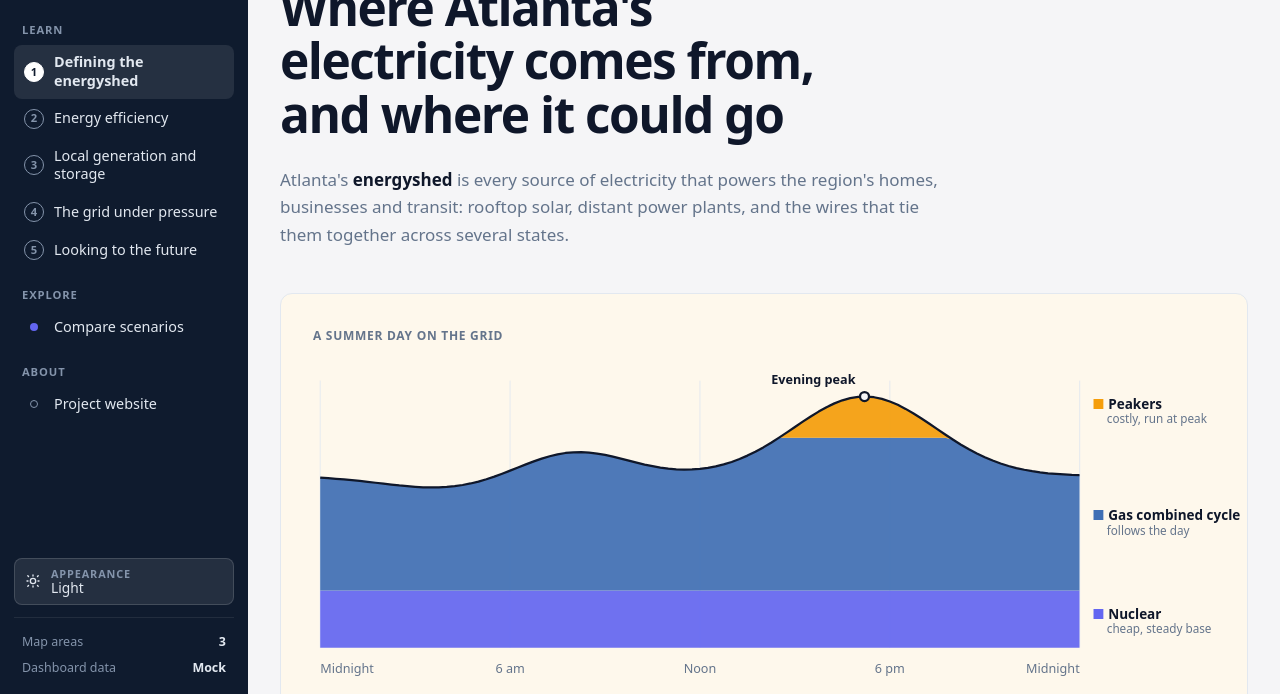
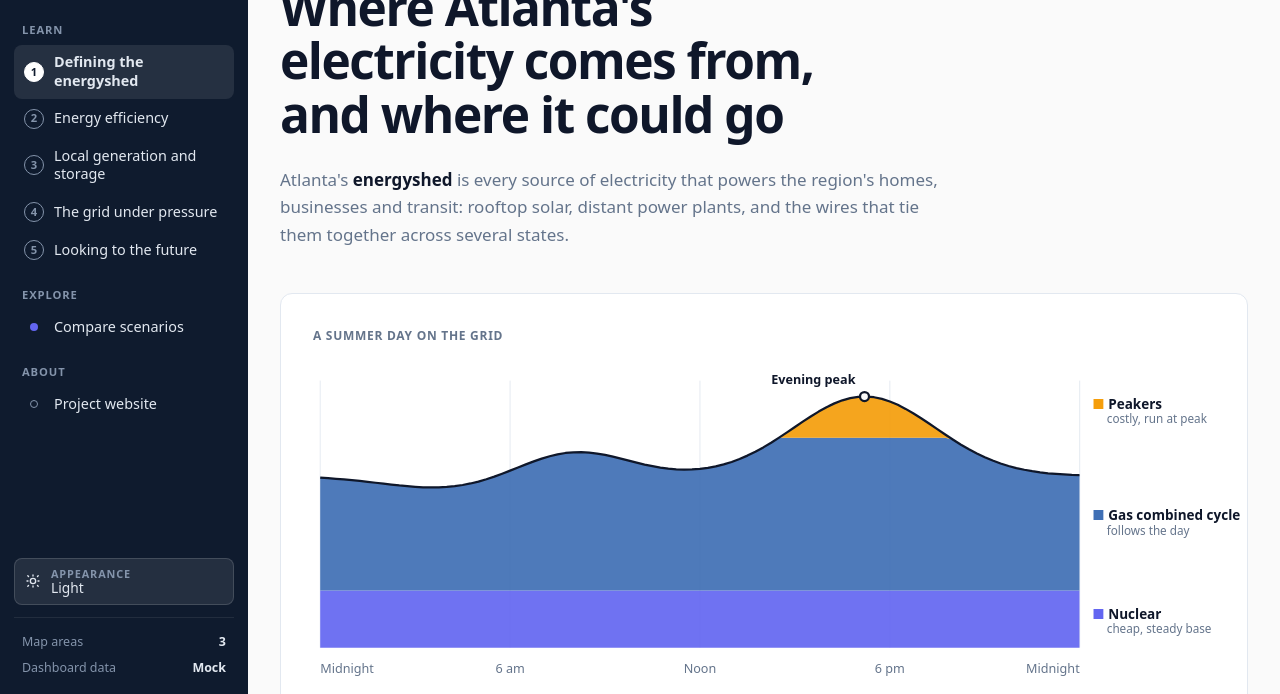
Before and after one commit to adrianmungroo/Energyshed-Communication-Tool, an Astro site: page / in a window 1280 px wide. Shown: the part 104-798 px from the top of the page. Built offline with nearby package versions, Linux system fonts and the light colour scheme; Astro itself is replaced by a stand-in of ours.

Commit message:
Adjusting lightmode colors

```diff
--- a/src/styles/global.css
+++ b/src/styles/global.css
@@ -5,9 +5,9 @@
    neutrals, a dark navy sidebar, blue/indigo accents, green/red only for
    better/worse. Swap these values once the shared palette is agreed. */
 :root {
-  --paper: #f5f5f7;          /* page background */
-  --paper-raised: #FEF8EC;   /* cards */
-  --paper-sunken: #FAFAFA;   /* inset areas inside cards */
+  --paper: #FAFAFA;          /* page background */
+  --paper-raised: #ffffff;   /* cards */
+  --paper-sunken: #ffffff;   /* inset areas inside cards */
   --ink: #0f172a;
   --ink-soft: #64748b;
   --rule: #e2e8f0;
```
